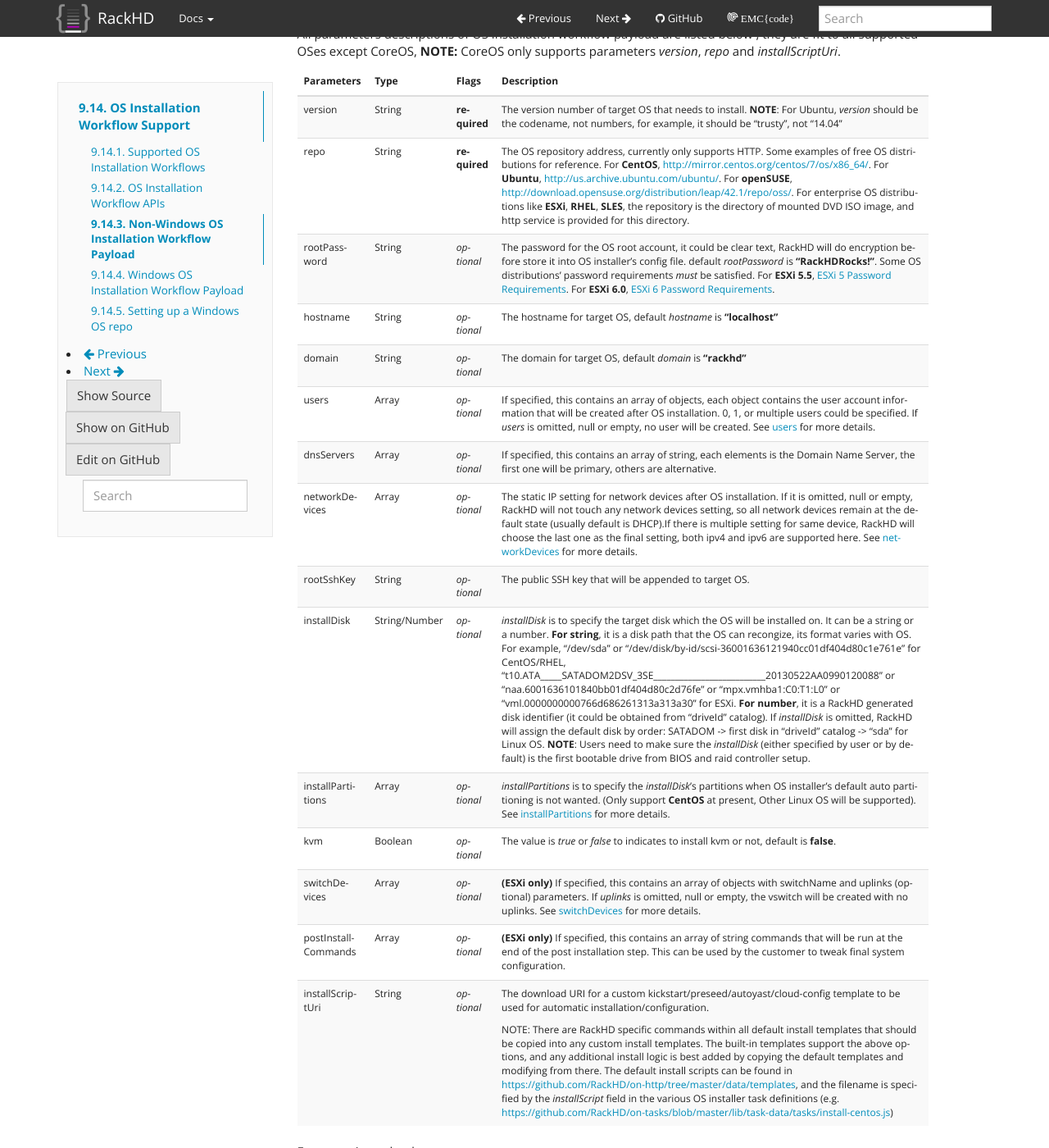
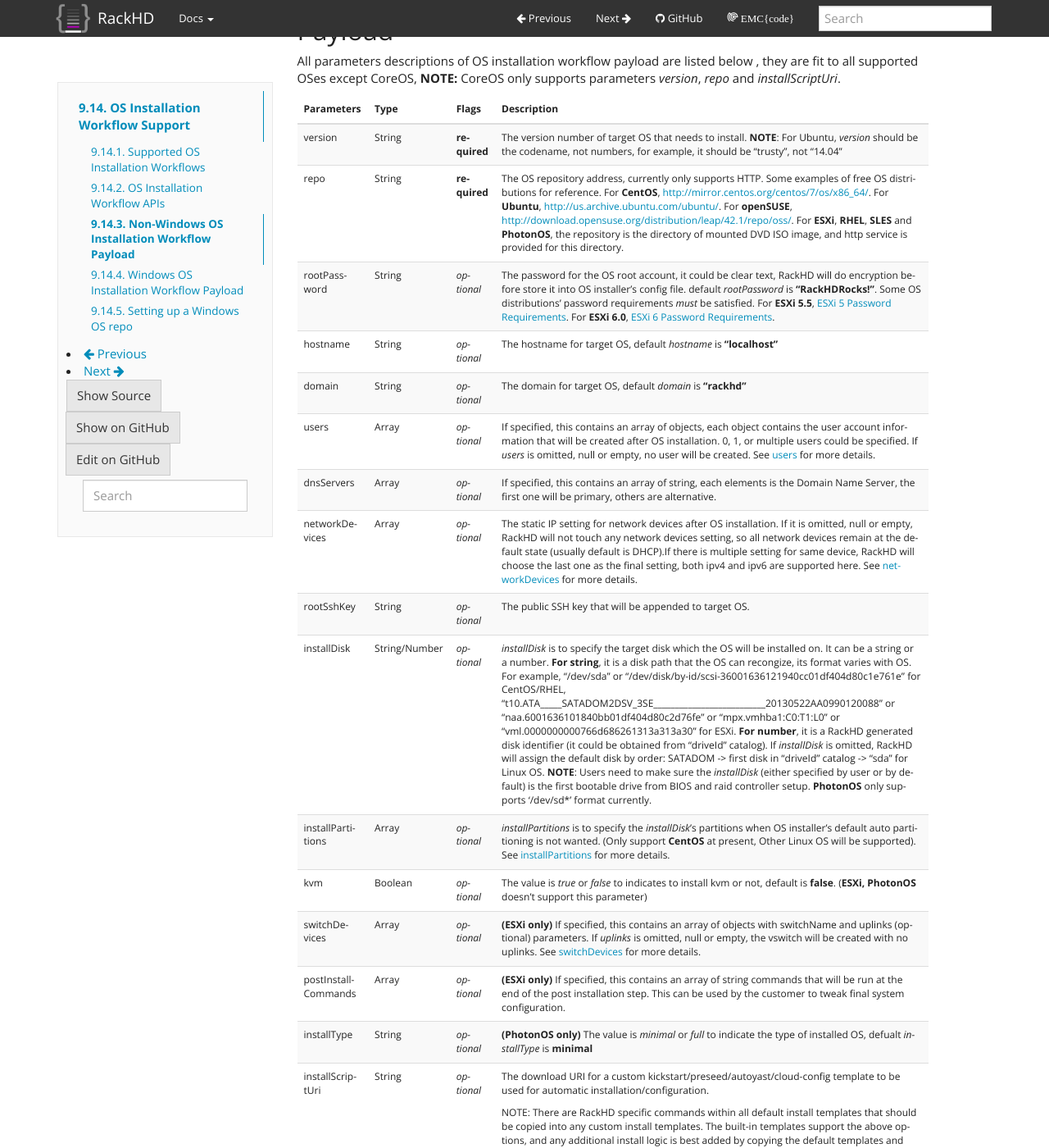
Before and after one commit to RackHD/docs, a Sphinx documentation site: the page built from docs/rackhd/install_os.rst, in a window 1280 px wide and 1400 px high, scrolled down 2877 px. Shown: the whole window at 82% size. Built offline with Sphinx 7.4.7, drawn with Linux system fonts in a browser that asks for light colours; some of the changed text lies outside the part shown.

Commit message:
Add Photon support document

```diff
--- a/docs/rackhd/install_os.rst
+++ b/docs/rackhd/install_os.rst
@@ -18,6 +18,7 @@
 SUSE          Graph.InstallSUSE            openSUSE: leap/42.1, SLES: 11/12
 CoreOS        Graph.InstallCoreOS          899.17.0
 Windows       Graph.InstallWindowsServer   Server 2012
+PhotonOS      Graph.InstallPhotonOS        1.0
 ============= =========================== =================================================
 
 
@@ -69,7 +70,7 @@
 Parameters          Type              Flags       Description
 =================== ================ ============ ============================================
 version             String           **required** The version number of target OS that needs to install. **NOTE**: For Ubuntu, *version* should be the codename, not numbers, for example, it should be "trusty", not "14.04"
-repo                String           **required** The OS repository address, currently only supports HTTP. Some examples of free OS distributions for reference. For **CentOS**, http://mirror.centos.org/centos/7/os/x86_64/. For **Ubuntu**, http://us.archive.ubuntu.com/ubuntu/. For **openSUSE**, http://download.opensuse.org/distribution/leap/42.1/repo/oss/. For enterprise OS distributions like **ESXi**, **RHEL**, **SLES**, the repository is the directory of mounted DVD ISO image, and http service is provided for this directory.
+repo                String           **required** The OS repository address, currently only supports HTTP. Some examples of free OS distributions for reference. For **CentOS**, http://mirror.centos.org/centos/7/os/x86_64/. For **Ubuntu**, http://us.archive.ubuntu.com/ubuntu/. For **openSUSE**, http://download.opensuse.org/distribution/leap/42.1/repo/oss/. For **ESXi**, **RHEL**, **SLES** and **PhotonOS**, the repository is the directory of mounted DVD ISO image, and http service is provided for this directory.
 rootPassword        String           *optional*   The password for the OS root account, it could be clear text, RackHD will do encryption before store it into OS installer's config file. default *rootPassword* is  **"RackHDRocks!"**. Some OS distributions' password requirements *must* be satisfied. For **ESXi 5.5**, `ESXi 5 Password Requirements <https://pubs.vmware.com/vsphere-50/index.jsp?topic=%2Fcom.vmware.vsphere.security.doc_50%2FGUID-DC96FFDB-F5F2-43EC-8C73-05ACDAE6BE43.html&resultof=%22password%22%20>`_. For **ESXi 6.0**, `ESXi 6 Password Requirements <http://pubs.vmware.com/vsphere-60/index.jsp#com.vmware.vsphere.security.doc/GUID-4BDBF79A-6C16-43B0-B0B1-637BF5516112.html?resultof=%2522%2550%2561%2573%2573%2577%256f%2572%2564%2522%2520%2522%2570%2561%2573%2573%2577%256f%2572%2564%2522%2520%2522%2552%2565%2571%2575%2569%2572%2565%256d%2565%256e%2574%2573%2522%2520%2522%2572%2565%2571%2575%2569%2572%2522%2520>`_.
 hostname            String           *optional*   The hostname for target OS, default *hostname* is **"localhost"**
 domain              String           *optional*   The domain for target OS, default *domain* is **"rackhd"**
@@ -77,11 +78,12 @@
 dnsServers          Array            *optional*   If specified, this contains an array of string, each elements is the Domain Name Server, the first one will be primary, others are alternative.
 networkDevices      Array            *optional*   The static IP setting for network devices after OS installation. If it is omitted, null or empty, RackHD will not touch any network devices setting, so all network devices remain at the default state (usually default is DHCP).If there is multiple setting for same device, RackHD will choose the last one as the final setting, both ipv4 and ipv6 are supported here. See networkDevices_ for more details.
 rootSshKey          String           *optional*   The public SSH key that will be appended to target OS.
-installDisk         String/Number    *optional*   *installDisk* is to specify the target disk which the OS will be installed on. It can be a string or a number. **For string**, it is a disk path that the OS can recongize, its format varies with OS. For example, "/dev/sda" or "/dev/disk/by-id/scsi-36001636121940cc01df404d80c1e761e" for CentOS/RHEL, "t10.ATA_____SATADOM2DSV_3SE__________________________20130522AA0990120088" or "naa.6001636101840bb01df404d80c2d76fe" or "mpx.vmhba1:C0:T1:L0" or "vml.0000000000766d686261313a313a30" for ESXi. **For number**, it is a RackHD generated disk identifier (it could be obtained from "driveId" catalog). If *installDisk* is omitted, RackHD will assign the default disk by order: SATADOM -> first disk in "driveId" catalog -> "sda" for Linux OS. **NOTE**: Users need to make sure the *installDisk* (either specified by user or by default) is the first bootable drive from BIOS and raid controller setup.
+installDisk         String/Number    *optional*   *installDisk* is to specify the target disk which the OS will be installed on. It can be a string or a number. **For string**, it is a disk path that the OS can recongize, its format varies with OS. For example, "/dev/sda" or "/dev/disk/by-id/scsi-36001636121940cc01df404d80c1e761e" for CentOS/RHEL, "t10.ATA_____SATADOM2DSV_3SE__________________________20130522AA0990120088" or "naa.6001636101840bb01df404d80c2d76fe" or "mpx.vmhba1:C0:T1:L0" or "vml.0000000000766d686261313a313a30" for ESXi. **For number**, it is a RackHD generated disk identifier (it could be obtained from "driveId" catalog). If *installDisk* is omitted, RackHD will assign the default disk by order: SATADOM -> first disk in "driveId" catalog -> "sda" for Linux OS. **NOTE**: Users need to make sure the *installDisk* (either specified by user or by default) is the first bootable drive from BIOS and raid controller setup. **PhotonOS** only supports '/dev/sd*' format currently.
 installPartitions   Array            *optional*   *installPartitions* is to specify the *installDisk*'s partitions when OS installer's default auto partitioning is not wanted. (Only support **CentOS** at present, Other Linux OS will be supported). See installPartitions_ for more details.
-kvm                 Boolean          *optional*   The value is *true* or *false* to indicates to install kvm or not, default is **false**.
+kvm                 Boolean          *optional*   The value is *true* or *false* to indicates to install kvm or not, default is **false**. (**ESXi, PhotonOS** doesn't support this parameter)
 switchDevices       Array            *optional*   **(ESXi only)** If specified, this contains an array of objects with switchName and uplinks (optional) parameters. If *uplinks* is omitted, null or empty, the vswitch will be created with no uplinks. See switchDevices_ for more details.
 postInstallCommands Array            *optional*   **(ESXi only)** If specified, this contains an array of string commands that will be run at the end of the post installation step.  This can be used by the customer to tweak final system configuration.
+installType         String           *optional*   **(PhotonOS only)** The value is *minimal* or *full* to indicate the type of installed OS, defualt *installType* is **minimal**
 installScriptUri    String           *optional*   The download URI for a custom kickstart/preseed/autoyast/cloud-config template to be used for automatic installation/configuration.
 
                                                   NOTE: There are RackHD specific commands within all default install templates that should be copied into any custom install templates. The built-in templates support the above options, and any additional install logic is best added by copying the default templates and modifying from there. The default install scripts can be found in https://github.com/RackHD/on-http/tree/master/data/templates, and the filename is specified by the `installScript` field in the various OS installer task definitions (e.g. https://github.com/RackHD/on-tasks/blob/master/lib/task-data/tasks/install-centos.js)
```
